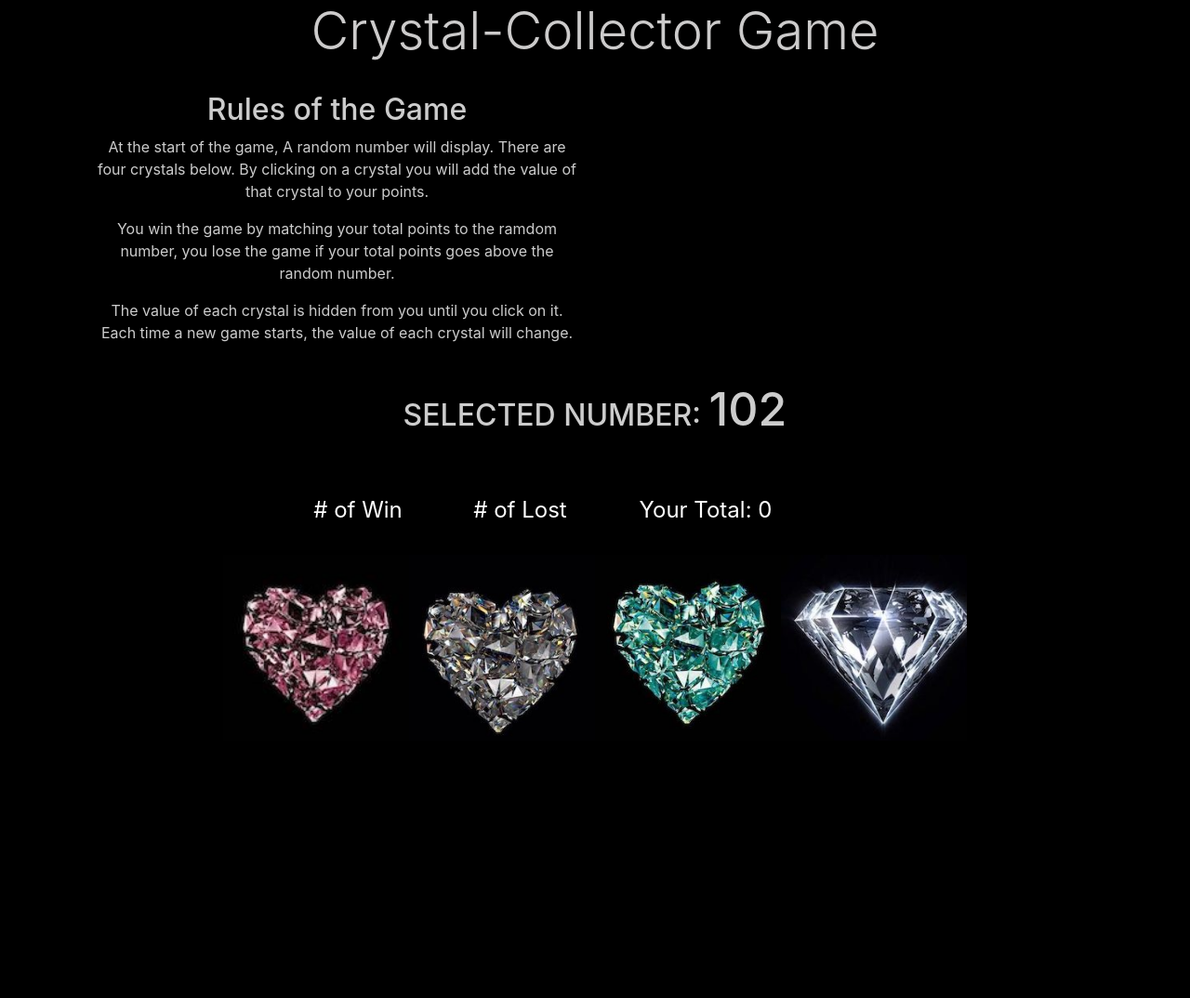
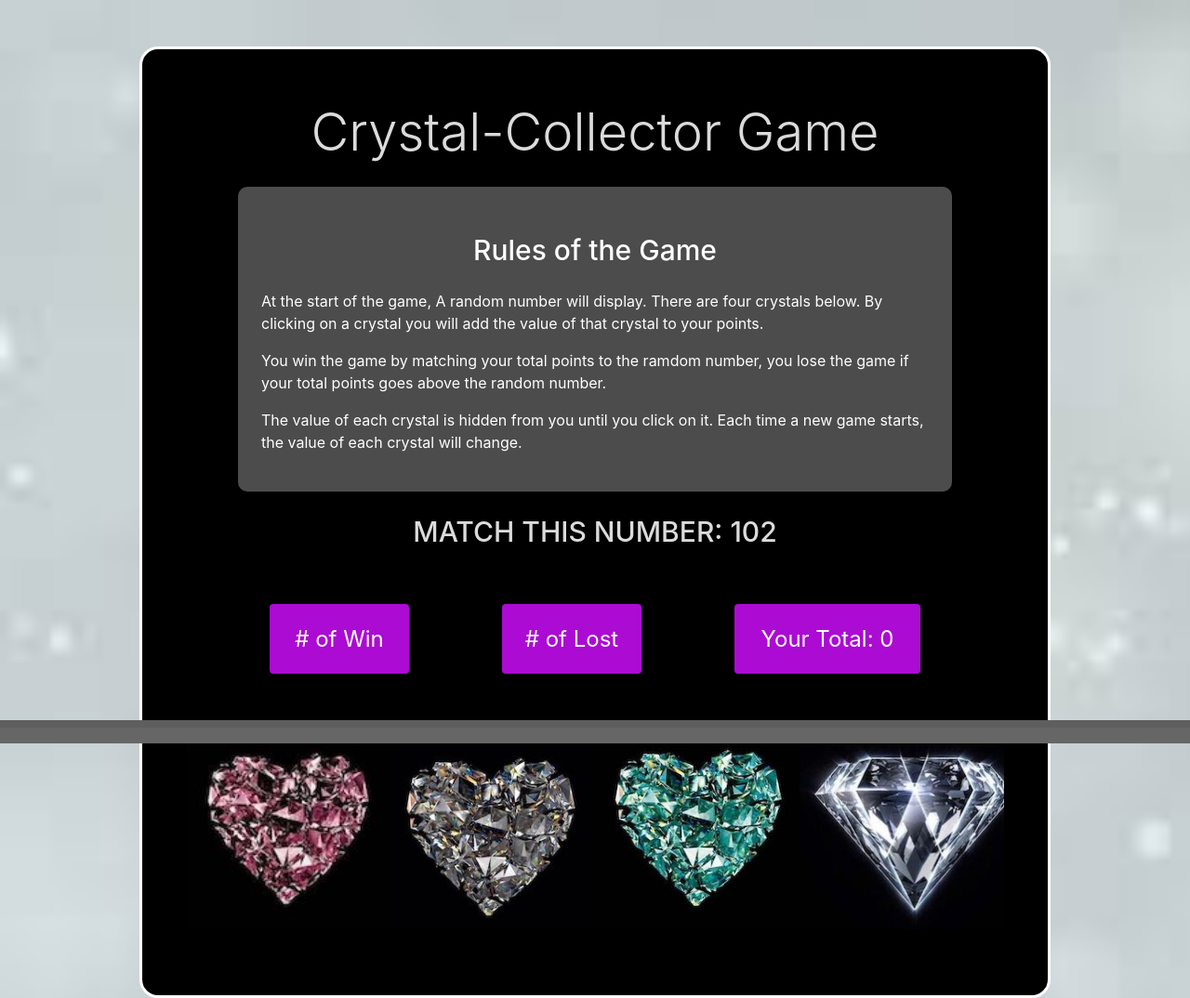
Before and after one commit to Mia112/Crystals-Collector, a plain HTML site: page index.html in a window 1280 px wide. Shown: the top 1074 px of the page at 93% size. Before the commit the page ends 800 px from the top, so only its background shows below. Drawn offline with nearby package versions, Linux system fonts and the light colour scheme.

Commit message:
change page layout

```diff
--- a/assets/css/style.css
+++ b/assets/css/style.css
@@ -1,46 +1,74 @@
 body {
-    background-color: black;
+    background-size: cover;
 }
-header {
+
+
+h1 {
     text-align: center;
-    color: rgb(204, 203, 203);
+    margin: 15px;
+    padding: 10px;
+}
+h2 {
+    text-align: center;
+    margin: 15px;
+    padding: 10px;
+    font-size: 30px;
+}
+
+
+.rule {
+    width: 80%;
+    padding: 25px;
+    background-color: rgb(76, 76, 77);
+    color: rgb(255, 253, 253);
+    border-radius: 10px;
+    margin: auto;
 }
 .crystals {
-   margin: auto;
-   width: fit-content;
-
+    margin: 40px;
+    display: flex;
+    justify-content: space-evenly;
+    align-items: center;
 
 }
 
 .crystal {
-    background-color: black;
+    background-color: rgb(255, 255, 255);
     width: 100%;
     float: left;
 
 }
+.container {
+    max-width: 980px;
+    padding: 7px;
+    color: rgb(219, 219, 219);
+    background-color: rgb(0, 0, 0);
+    margin: auto;
+    margin-bottom: 75px;
+    margin-top: 50px;
+    border: 3px solid rgb(255, 254, 254);
+    border-radius: 20px;
+    align-content: center;
+}
 
-.container {
-   text-align: center;
-   color: rgb(204, 204, 204);
-   margin: auto;
+.button-section {
+   margin: 40px;
+    display: flex;
+    justify-content: space-evenly;
+    align-items: center;
 }
+
 .row {
     display: inline;
-    /* margin: auto; */
-}
-#random-result {
-    font-size: 50px;
-}
-#button-section {
-    width: 100%;
-    margin: auto;
-    width: 680px;
-
+    margin: 20px;
+    /* margin-left: 20px; */
+    padding: 10px;
 
 }
 
 #previous {
-    background-color: rgb(0, 0, 0);
+    background-color: rgb(171, 11, 211);
+    color: rgb(255, 253, 253);
     padding: 5px;
     margin: 10px;
     width: 200px;
@@ -51,7 +79,8 @@ header {
 
 
 #lost-count {
-    background-color: rgb(0, 0, 0);
+    background-color: rgb(171, 11, 211);
+    color: rgb(255, 253, 253);
     padding: 5px;
     margin: 10px;
     width: 150px;
@@ -62,7 +91,8 @@ header {
 
 
 #win-count {
-    background-color: rgb(0, 0, 0);
+    background-color: rgb(171, 11, 211);
+    color: rgb(255, 253, 253);
     padding: 5px;
     margin: 10px;
     width: 150px;
@@ -72,10 +102,11 @@ header {
 
 }
 
+.fixed-bottom {
+    background-color: #666666;
+    margin-top: 10px;
+    border-top: 8px solid #5f5e5e;
+    clear: both;
+    height: 25px;
 
-img {
-    width: 200px;
-    height: 200px;
-    background-color: black;
-
-}
+  }
--- a/assets/javascript/game.js
+++ b/assets/javascript/game.js
@@ -14,9 +14,7 @@ var resetAndStart = function (){
         "assets/image/img4.jpg",
         "assets/image/img3.jpg"
 
-
     ]
-    // var imageUrl = "ssets/image/c1.jpg";
 
     // capture our random number shown at the start of the game, between 19 - 120.
     //the math here is: Math.floor(Math.random() * (max - min)) + min
@@ -47,15 +45,13 @@ var resetAndStart = function (){
         crystal.css({
             "background-image": "url('" + images[i] + "')",
             "background-size": "cover",
-            "width": "200px",
-            "height": "200px",
+            "width": "250px",
+            "height": "225px",
             "align-content": "center"
+
         });
 
-
         $(".crystals").append(crystal);
-
-
 
     }
 
--- a/index.html
+++ b/index.html
@@ -13,21 +13,22 @@
         <link rel="stylesheet" type="text/css" href="assets/css/style.css">
 </head>
 
-<body>
-        <header>
+<body background="assets/image/bg3.jpeg">
+
+        <div class="container">
+                <div class="column">
+                        <div class="row">
+
                         <h1 class="display-4">Crystal-Collector Game</h1>
 
-        </header>
+                        <div class="rule">
 
-        <div class="container">
-                <div class="row">
-                        <div class="col-md-3"></div>
-                        <div class="col-md-6">
                                 <h2>Rules of the Game</h2>
                                 <p>
                                         At the start of the game, A random number will display.
                                         There are four crystals below.
-                                        By clicking on a crystal you will add the value of that crystal to your points.
+                                        By clicking on a crystal you will add the value of that crystal to your
+                                        points.
                                 </p>
                                 <p>
                                         You win the game by matching your total points to the ramdom number,
@@ -38,16 +39,11 @@
                                         Each time a new game starts, the value of each crystal will change.
                                 </p>
                         </div>
-                        <div class="col-md-3"></div>
-                </div>
+
+                        <h2>MATCH THIS NUMBER: <span id="random-result"></span></h2>
 
 
-        <div class="row">
-                <h2>SELECTED NUMBER: <span id="random-result"></span></h2>
-        </div>
-        </div>
-        <!-- <p id="random-result"></p>  -->
-        <div id="button-section">
+                        <div class="button-section">
                                  <button id="win-count" type="button" class="btn btn-primary"># of Win
                                         <span class="badge badge-light"></span>
                                  </button>
@@ -62,10 +58,15 @@
 
                         </div>
 
-
                         <div class="crystals"></div>
 
+                </div>
 
+
+        </div>
+
+
+        <div class="fixed-bottom"></div>
 
         <script type="text/javascript" src="assets/javascript/game.js"></script>
 </body>
```
Also changed, not shown: assets/image/bg3.jpeg (added), 1 other file. Lines whose indentation alone changed are shown as unchanged.
